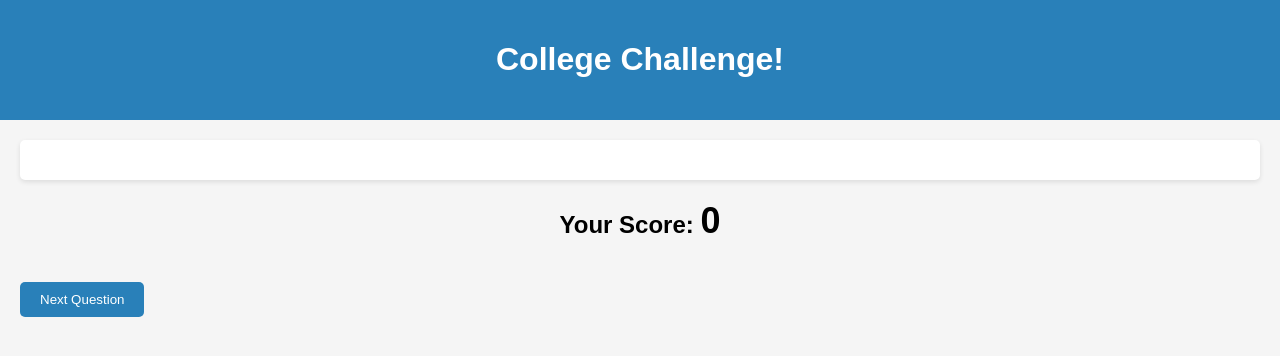
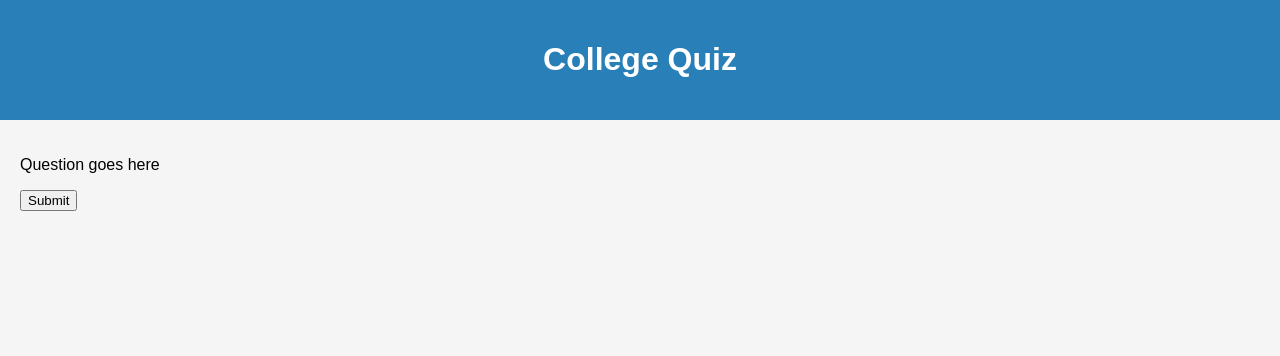
Before and after one commit to Vaibhavarora22/quiz-website, a plain HTML site: page index.html in a window 1280 px wide. Drawn offline with Linux system fonts and the light colour scheme.

Commit message:
Update index.html

```diff
--- a/index.html
+++ b/index.html
@@ -3,23 +3,24 @@
 <head>
     <meta charset="UTF-8">
     <meta name="viewport" content="width=device-width, initial-scale=1.0">
-  <title>Your College Quiz</title>
+    <title>College Quiz</title>
     <link rel="stylesheet" href="style.css">
 </head>
 <body>
-  <header>
-    <h1>College Challenge!</h1>
+    <header class="college">
+        <h1>College Quiz</h1>
     </header>
-  <main>
-    <section id="quiz-container">
+    <main class="center">
+        <section id="question-container">
+            <p id="question-text">Question goes here</p>
+            <div id="options-container">
+                <!-- Options will be inserted here dynamically -->
+            </div>
         </section>
-    <section id="feedback">
-      </section>
-    <section id="scoreboard">
-      <h2>Your Score: <span id="score">0</span></h2>
-    </section>
-    <button id="next-button">Next Question</button>
+        <button id="submit-btn">Submit</button>
+        <section id="feedback" ></section>
     </main>
+
     <script src="script.js"></script>
 </body>
 </html>
```
Lines whose indentation alone changed are shown as unchanged.
